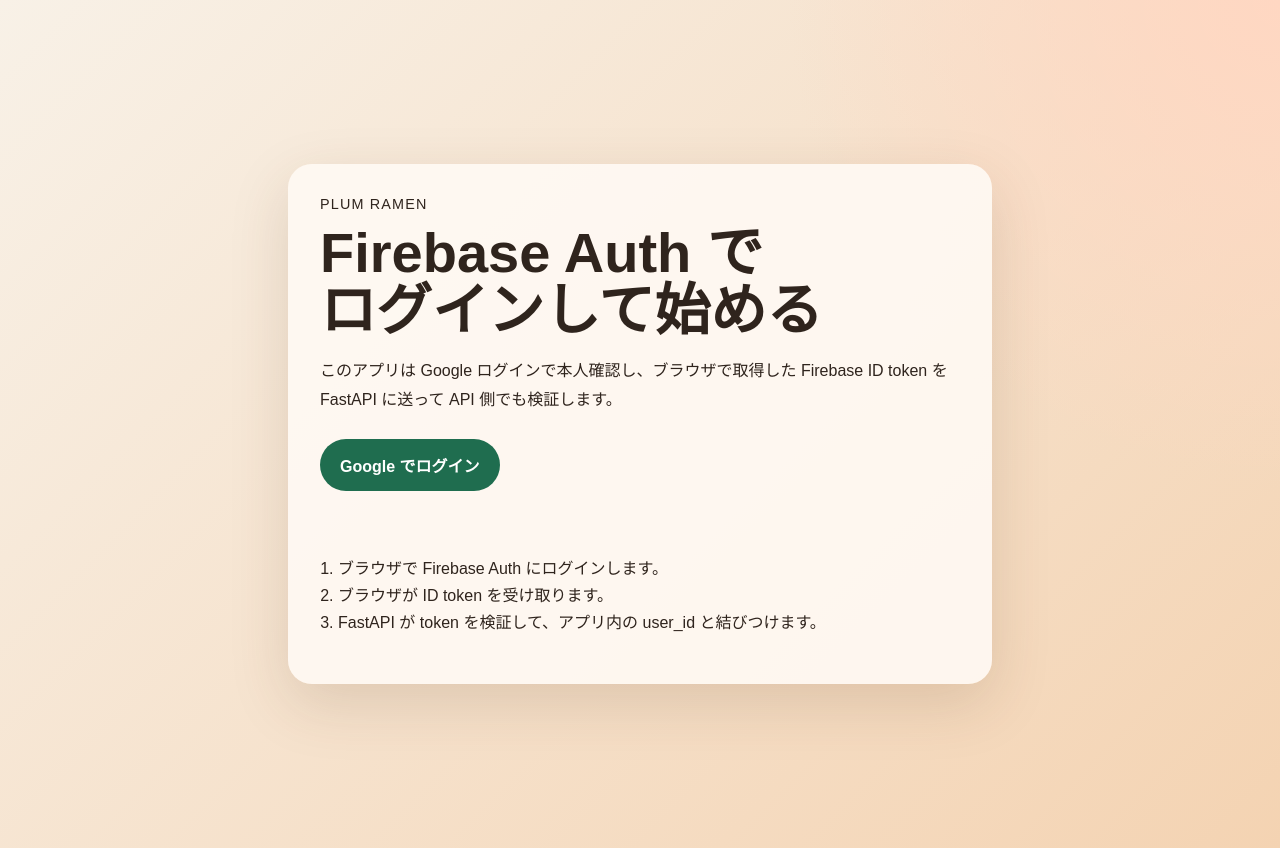
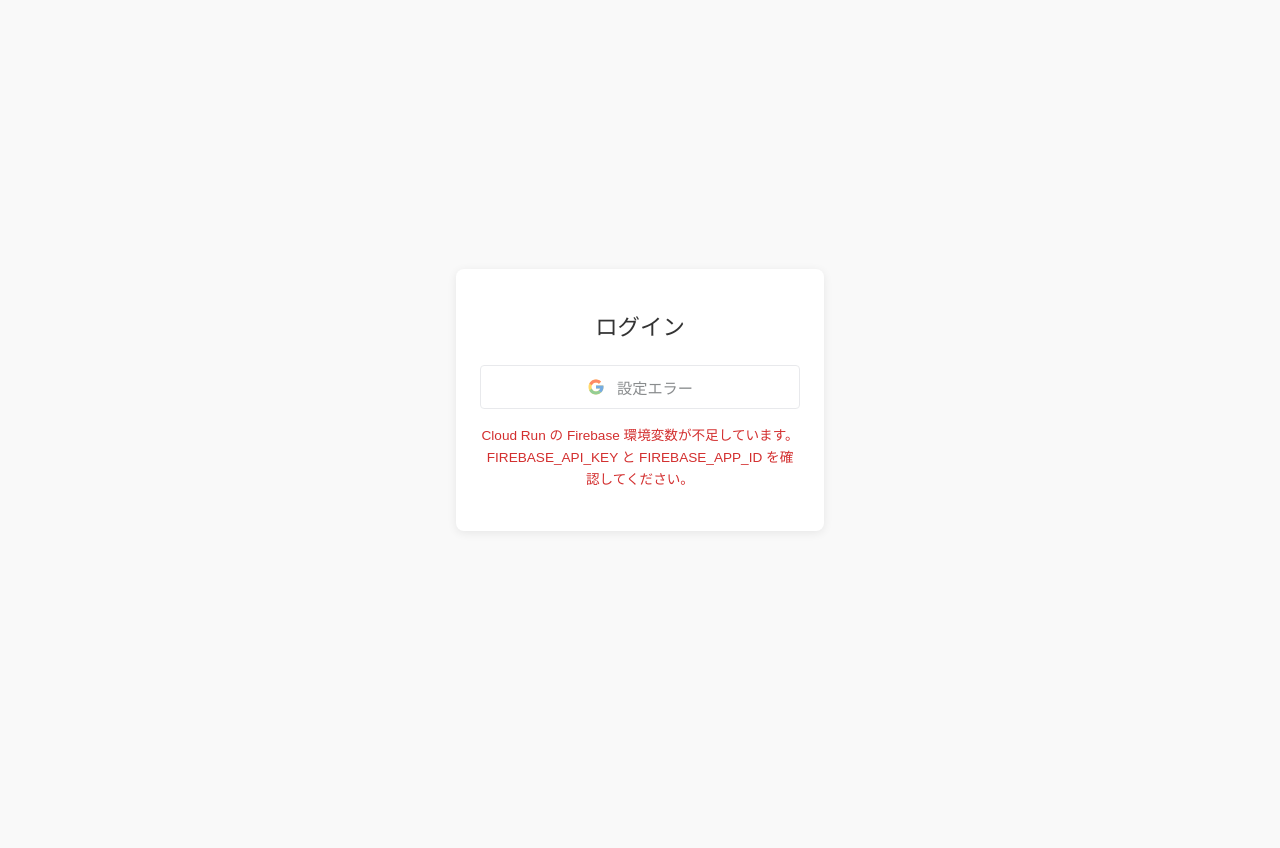
Before and after one commit to GDGoC-Japan-Hackathon/plum-ramen, a FastAPI app: page / in a window 1280 px wide. After the commit the page ends 485 px from the top, so only its background shows below. Run offline with FastAPI, Linux system fonts and the light colour scheme; some libraries are stand-ins or nearby versions.

Commit message:
fix: ログインページのUI修正

```diff
--- a/templates/index.html
+++ b/templates/index.html
@@ -1,93 +1,171 @@
-<body>
+<!DOCTYPE html>
+<html lang="ja">
+<head>
+    <meta charset="UTF-8">
+    <meta name="viewport" content="width=device-width, initial-scale=1.0">
+    <title>ログイン</title>
     <style>
         body {
             margin: 0;
+            min-height: 100vh;
+            display: flex;
+            align-items: center;
+            justify-content: center;
             font-family: "Hiragino Sans", "Noto Sans JP", sans-serif;
-            background:
-                radial-gradient(circle at top right, #ffd7c2 0%, transparent 32%),
-                linear-gradient(135deg, #f8f1e7 0%, #f4d3b2 100%);
-            color: #2f241d;
+            background-color: #f9f9f9;
+            color: #333;
         }
-        .hero {
-            min-height: 100vh;
-            display: grid;
-            place-items: center;
-            padding: 24px;
+
+        .login-card {
+            background: #fff;
+            width: 100%;
+            max-width: 320px;
+            padding: 40px 24px;
+            border-radius: 8px;
+            box-shadow: 0 2px 10px rgba(0, 0, 0, 0.08);
+            text-align: center;
         }
-        .panel {
-            width: min(640px, 100%);
-            padding: 32px;
-            border-radius: 24px;
-            background: rgba(255, 250, 244, 0.9);
-            box-shadow: 0 20px 60px rgba(85, 53, 24, 0.15);
+
+        h1 {
+            margin: 0 0 24px;
+            font-size: 1.4rem;
+            font-weight: normal;
         }
-        .eyebrow {
-            margin: 0 0 12px;
-            font-size: 0.9rem;
-            letter-spacing: 0.08em;
-            text-transform: uppercase;
+
+        .primary-button {
+            width: 100%;
+            border: 1px solid #dadce0;
+            background: #fff;
+            color: #3c4043;
+            border-radius: 4px;
+            padding: 10px 16px;
+            font-size: 0.95rem;
+            cursor: pointer;
+            display: flex;
+            align-items: center;
+            justify-content: center;
+            gap: 12px;
+            transition: background 0.2s;
         }
-        .title {
-            margin: 0;
-            font-size: clamp(2rem, 5vw, 3.5rem);
-            line-height: 1.05;
+
+        .primary-button:hover:not(:disabled) {
+            background: #f1f3f4;
         }
-        .lead {
-            margin: 16px 0 24px;
-            font-size: 1rem;
-            line-height: 1.8;
+
+        .primary-button:disabled {
+            cursor: not-allowed;
+            opacity: 0.6;
         }
-        .primary-button {
-            border: 0;
-            border-radius: 999px;
-            padding: 14px 20px;
-            font-size: 1rem;
-            font-weight: bold;
-            background: #1f6d4f;
-            color: white;
-            cursor: pointer;
+
+        .button-icon {
+            width: 18px;
+            height: 18px;
         }
+
         .status {
-            min-height: 24px;
             margin-top: 16px;
-            font-size: 0.95rem;
+            font-size: 0.85rem;
+            color: #666;
+            min-height: 40px;
+            display: flex;
+            align-items: center;
+            justify-content: center;
+            text-align: center;
+            line-height: 1.6;
         }
-        .steps {
-            margin-top: 24px;
-            padding-left: 18px;
-            line-height: 1.7;
+
+        .status[data-tone="error"] {
+            color: #d32f2f;
+        }
+
+        .status[data-tone="success"] {
+            color: #2e7d32;
         }
     </style>
-    <main class="hero">
-        <section class="panel">
-            <p class="eyebrow">Plum Ramen</p>
-            <h1 class="title">Firebase Auth で<br>ログインして始める</h1>
-            <p class="lead">
-                このアプリは Google ログインで本人確認し、ブラウザで取得した Firebase ID token を FastAPI に送って API 側でも検証します。
-            </p>
-            <button class="primary-button" id="sign-in-button" type="button">Google でログイン</button>
-            <div class="status" id="status"></div>
-            <ol class="steps">
-                <li>ブラウザで Firebase Auth にログインします。</li>
-                <li>ブラウザが ID token を受け取ります。</li>
-                <li>FastAPI が token を検証して、アプリ内の user_id と結びつけます。</li>
-            </ol>
-        </section>
+</head>
+<body>
+    <main class="login-card">
+        <h1>ログイン</h1>
+        <div class="signin-box">
+            <button class="primary-button" id="sign-in-button" type="button" disabled>
+                <svg class="button-icon" xmlns="http://www.w3.org/2000/svg" viewBox="0 0 48 48" aria-hidden="true">
+                    <path fill="#FFC107" d="M43.611,20.083H42V20H24v8h11.303c-1.649,4.657-6.08,8-11.303,8c-6.627,0-12-5.373-12-12c0-6.627,5.373-12,12-12c3.059,0,5.842,1.154,7.961,3.039l5.657-5.657C34.046,6.053,29.268,4,24,4C12.955,4,4,12.955,4,24c0,11.045,8.955,20,20,20c11.045,0,20-8.955,20-20C44,22.659,43.862,21.35,43.611,20.083z"/>
+                    <path fill="#FF3D00" d="M6.306,14.691l6.571,4.819C14.655,15.108,18.961,12,24,12c3.059,0,5.842,1.154,7.961,3.039l5.657-5.657C34.046,6.053,29.268,4,24,4C16.318,4,9.656,8.337,6.306,14.691z"/>
+                    <path fill="#4CAF50" d="M24,44c5.166,0,9.86-1.977,13.409-5.192l-6.19-5.238C29.211,35.091,26.715,36,24,36c-5.202,0-9.619-3.317-11.283-7.946l-6.522,5.025C9.505,39.556,16.227,44,24,44z"/>
+                    <path fill="#1976D2" d="M43.611,20.083H42V20H24v8h11.303c-0.792,2.237-2.231,4.166-4.087,5.571c0.001-0.001,0.002-0.001,0.003-0.002l6.19,5.238C36.971,39.205,44,34,44,24C44,22.659,43.862,21.35,43.611,20.083z"/>
+                </svg>
+                <span id="button-label">準備中...</span>
+            </button>
+            <div class="status" id="status">確認しています...</div>
+        </div>
     </main>
+
     <script src="/firebase-config.js"></script>
     <script type="module">
-        import { authFetch, signInWithGoogle, signOutUser, waitForAuthState } from "/static/firebase-auth.js";
-
         const signInButton = document.getElementById("sign-in-button");
+        const buttonLabel = document.getElementById("button-label");
         const statusElement = document.getElementById("status");
 
-        function showStatus(message) {
+        function showStatus(message, tone = "neutral") {
             statusElement.textContent = message;
+            if (tone === "neutral") {
+                statusElement.removeAttribute("data-tone");
+                return;
             }
+            statusElement.dataset.tone = tone;
+        }
+
+        function setButtonState({ disabled, label }) {
+            signInButton.disabled = disabled;
+            buttonLabel.textContent = label;
+        }
+
+        function getFriendlyErrorMessage(error) {
+            const message = String(error?.message || "");
+            if (message.includes("Firebase config is missing")) {
+                return "Cloud Run の Firebase 環境変数が不足しています。FIREBASE_API_KEY と FIREBASE_APP_ID を確認してください。";
+            }
+            if (message.includes("auth/unauthorized-domain")) {
+                return "このドメインは Firebase Authentication の Authorized domains に未登録です。";
+            }
+            if (message.includes("auth/popup-blocked")) {
+                return "ポップアップがブロックされました。ブラウザ設定を確認して再試行してください。";
+            }
+            if (message.includes("auth/popup-closed-by-user")) {
+                return "ログイン用のポップアップが途中で閉じられました。もう一度試してください。";
+            }
+            if (message.includes("Failed to fetch dynamically imported module")) {
+                return "Firebase SDK の読み込みに失敗しました。ネットワークか CSP 設定を確認してください。";
+            }
+            return "ログインに失敗しました。Firebase 設定と Authorized domains を確認してください。";
+        }
+
+        async function boot() {
+            showStatus("認証モジュールを読み込んでいます。");
+            setButtonState({ disabled: true, label: "認証を準備しています..." });
+
+            let authModule;
+            try {
+                authModule = await import("/static/firebase-auth.js");
+            } catch (error) {
+                console.error(error);
+                showStatus(getFriendlyErrorMessage(error), "error");
+                setButtonState({ disabled: true, label: "設定エラー" });
+                return;
+            }
+
+            const {
+                authFetch,
+                signInWithGoogle,
+                signOutUser,
+                waitForAuthState,
+            } = authModule;
 
             async function tryRestoreSession() {
                 const firebaseUser = await waitForAuthState();
                 if (!firebaseUser) {
+                    showStatus("認証の準備ができました。Google アカウントでログインしてください。", "success");
+                    setButtonState({ disabled: false, label: "Google でログイン" });
                     return;
                 }
 
@@ -95,16 +173,19 @@
 
                 const response = await authFetch("/api/me");
                 if (response.ok) {
+                    showStatus("ログイン済みです。日記画面へ移動します。", "success");
                     window.location.href = "/diary-form";
                     return;
                 }
 
                 await signOutUser();
-            showStatus("サーバー側の認証に失敗しました。設定を確認して再度ログインしてください。");
+                showStatus("サーバー側の認証に失敗しました。設定を確認して再度ログインしてください。", "error");
+                setButtonState({ disabled: false, label: "Google でログイン" });
             }
 
             signInButton.addEventListener("click", async () => {
                 showStatus("Google ログインを開始します...");
+                setButtonState({ disabled: true, label: "ログイン中..." });
 
                 try {
                     await signInWithGoogle();
@@ -115,14 +196,20 @@
                         throw new Error(errorText);
                     }
 
+                    showStatus("認証に成功しました。日記画面へ移動します。", "success");
                     window.location.href = "/diary-form";
                 } catch (error) {
                     console.error(error);
                     await signOutUser();
-                showStatus("ログインに失敗しました。Firebase 設定と Authorized domains を確認してください。");
+                    showStatus(getFriendlyErrorMessage(error), "error");
+                    setButtonState({ disabled: false, label: "Google でログイン" });
                 }
             });
 
-        tryRestoreSession();
+            await tryRestoreSession();
+        }
+
+        boot();
     </script>
 </body>
+</html>
```
Lines whose indentation alone changed are shown as unchanged.
